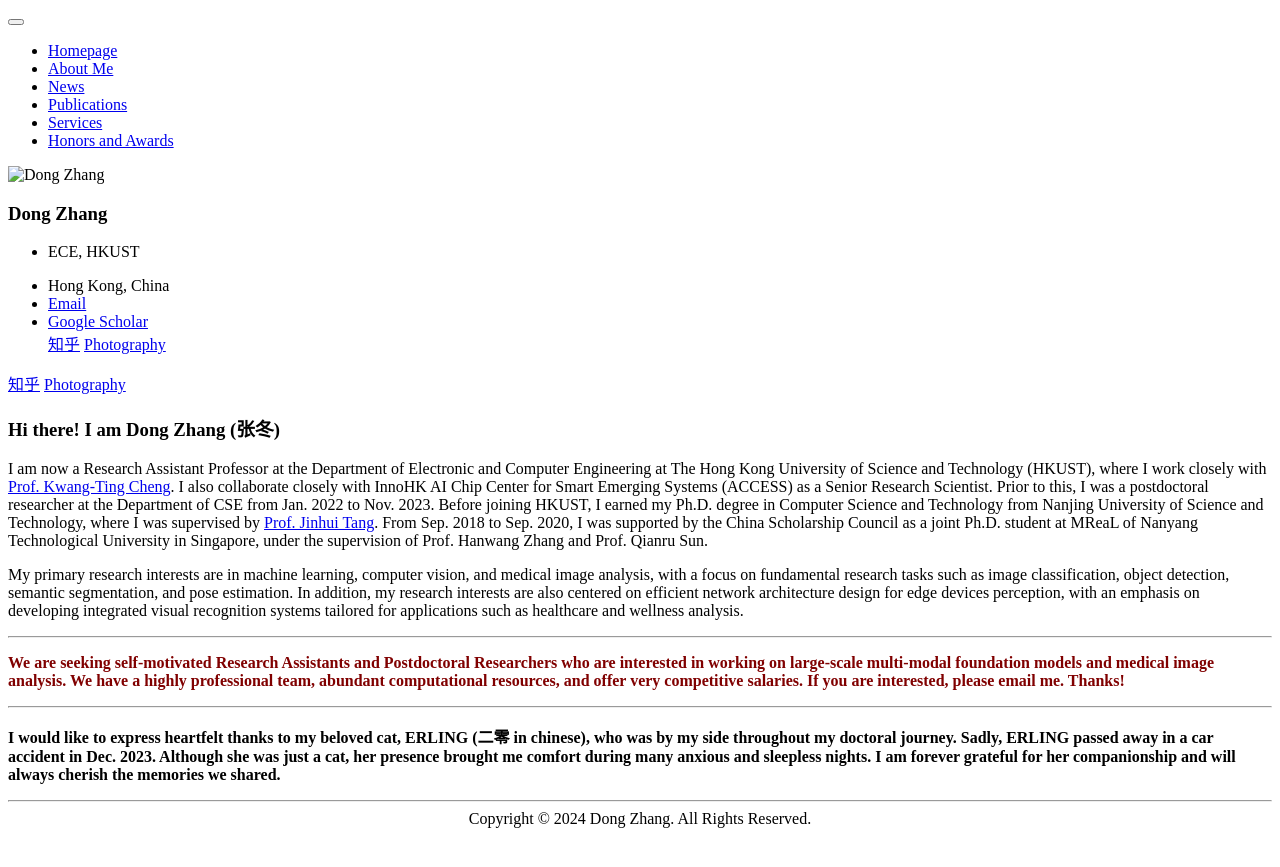
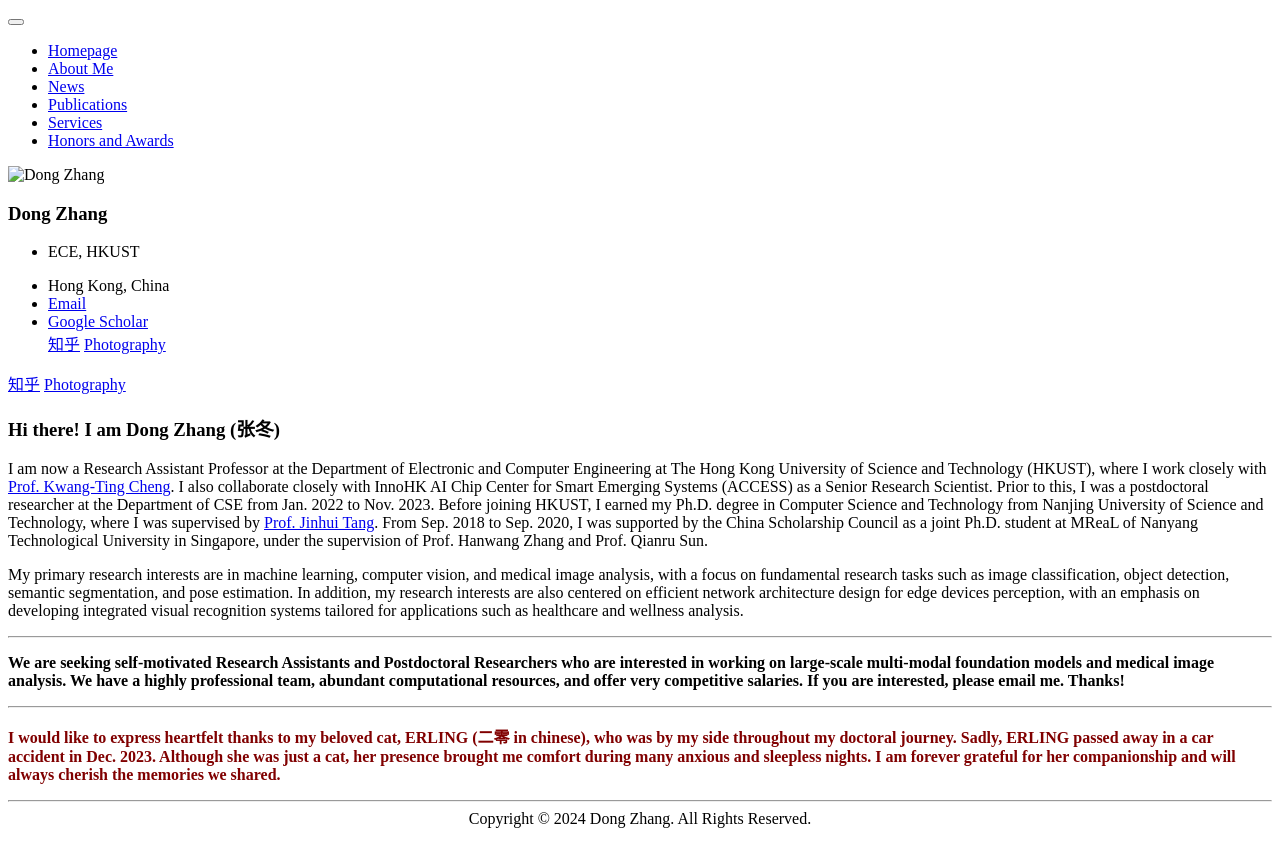
Before and after one commit to ZHANGDONG-NJUST/zhangdong-njust.github.io, a Jekyll site: the page built from _pages/includes/0_introduction.md, in a window 1280 px wide. Shown: the top 867 px of the page. Built offline with Jekyll 4.4.1, drawn with Linux system fonts in a browser that asks for light colours; our own code applies the rules of GitHub Pages for plain Markdown files.

Commit message:
Update 0_introduction.md

```diff
--- a/_pages/includes/0_introduction.md
+++ b/_pages/includes/0_introduction.md
@@ -22,7 +22,8 @@ My primary research interests are in machine learning, computer vision, and medi
 
 <!-- <a href='https://scholar.google.com/citations?user=K7LwtK0AAAAJ'><img src="https://img.shields.io/endpoint?logo=Google%20Scholar&url=https%3A%2F%2Fcdn.jsdelivr.net%2Fgh%2Fsqsssq%2Fsqsssq.github.io@google-scholar-stats%2Fgs_data_shieldsio.json&labelColor=f6f6f6&color=9cf&style=flat&label=citations"></a> -->
 ---
-<p style="color:#800000; font-weight: bold;">We are seeking self-motivated Research Assistants and Postdoctoral Researchers who are interested in working on large-scale multi-modal foundation models and medical image analysis. We have a highly professional team, abundant computational resources, and offer very competitive salaries. If you are interested, please email me. Thanks!</p>
+<p style="color:black; font-weight: bold;">We are seeking self-motivated Research Assistants and Postdoctoral Researchers who are interested in working on large-scale multi-modal foundation models and medical image analysis. We have a highly professional team, abundant computational resources, and offer very competitive salaries. If you are interested, please email me. Thanks!</p>
 
 ---
-<p style="color:black; font-weight: bold;">I would like to express heartfelt thanks to my beloved cat, ERLING (二零 in chinese), who was by my side throughout my doctoral journey. Sadly, ERLING passed away in a car accident in Dec. 2023. Although she was just a cat, her presence brought me comfort during many anxious and sleepless nights. I am forever grateful for her companionship and will always cherish the memories we shared.</p>
+
+<p style="color:#800000; font-weight: bold;">I would like to express heartfelt thanks to my beloved cat, ERLING (二零 in chinese), who was by my side throughout my doctoral journey. Sadly, ERLING passed away in a car accident in Dec. 2023. Although she was just a cat, her presence brought me comfort during many anxious and sleepless nights. I am forever grateful for her companionship and will always cherish the memories we shared.</p>
```
